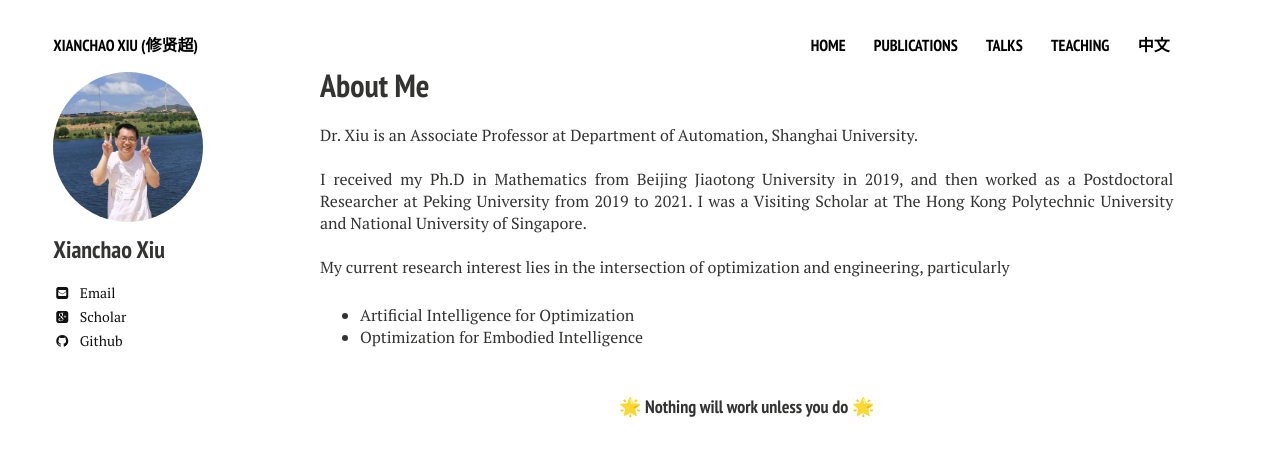
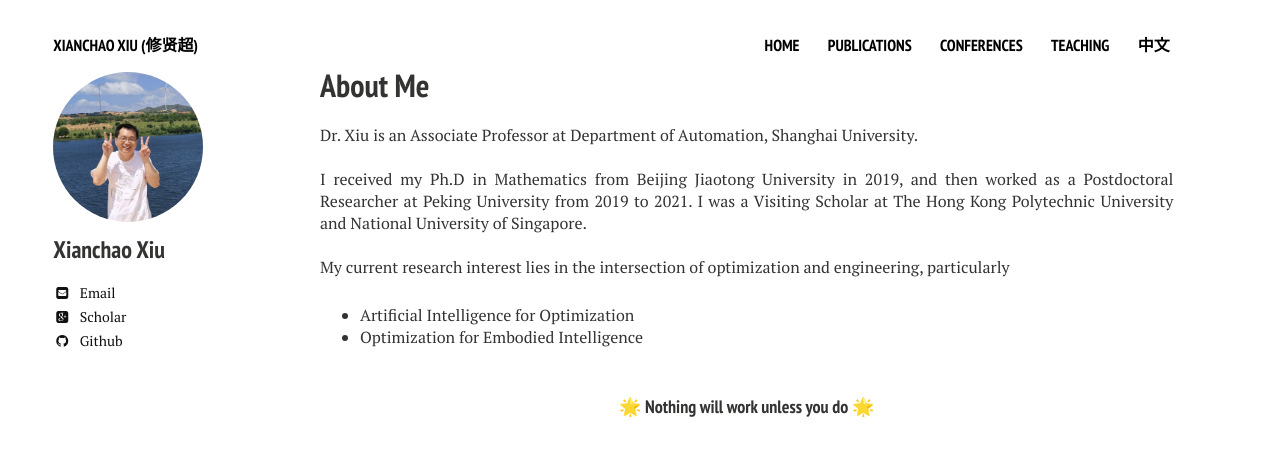
Before and after one commit to xianchaoxiu/xianchaoxiu.github.io, a Jekyll site: the page built from index.md, in a window 1280 px wide. Shown: the top 456 px of the page. Built offline with Jekyll 4.4.1, drawn with Linux system fonts in a browser that asks for light colours; nearby versions of some CDN libraries.

Commit message:
Update navigation.yml

```diff
--- a/_data/navigation.yml
+++ b/_data/navigation.yml
@@ -12,8 +12,8 @@
   url: /publications
 
 
-- title: Talks
-  url: /talks
+- title: Conferences
+  url: /conferences
 
 
 - title: Teaching
```
